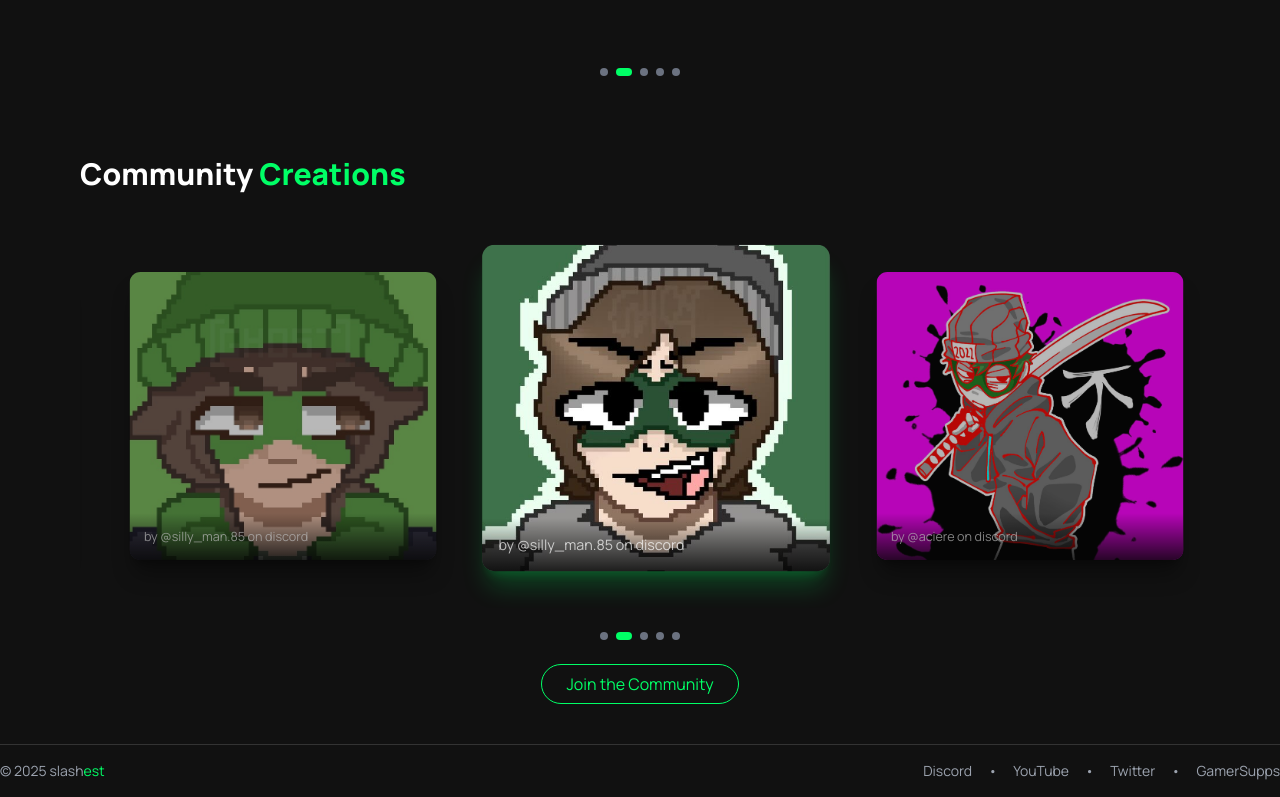
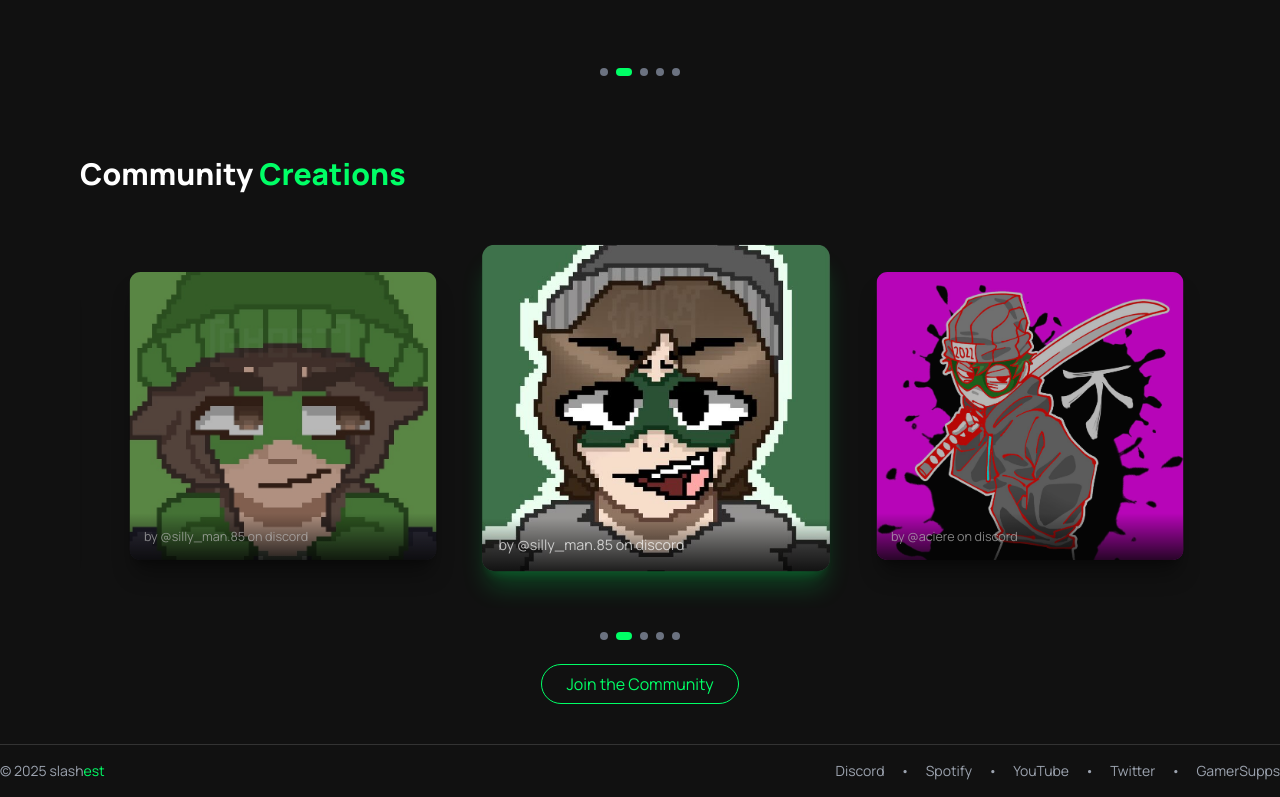
Before and after one commit to unhonourably/remoteaccess, a Next.js app: page / in a window 1280 px wide. Shown: the part 3177-3974 px from the top of the page. Built offline with nearby package versions, Linux system fonts and the light colour scheme; grey boxes are pictures that could not be loaded.

Commit message:
add spotify to footer

```diff
--- a/src/components/Footer.tsx
+++ b/src/components/Footer.tsx
@@ -11,6 +11,10 @@ export default function Footer() {
         <div className="flex items-center gap-4">
           <Link href="https://discord.gg/slashest" className="hover:text-[#00ff66] transition-colors" target="_blank" rel="noopener noreferrer">
             Discord
+          </Link>
+          <span>•</span>
+          <Link href="https://open.spotify.com/artist/0E3BXt4J29Gj8I7R0ZSfpP?si=W53dvk6aSwmbVMUBXNaliA" className="hover:text-[#00ff66] transition-colors" target="_blank" rel="noopener noreferrer">
+            Spotify
           </Link>
           <span>•</span>
           <Link href="https://www.youtube.com/@Slashestt" className="hover:text-[#00ff66] transition-colors" target="_blank" rel="noopener noreferrer">
```
